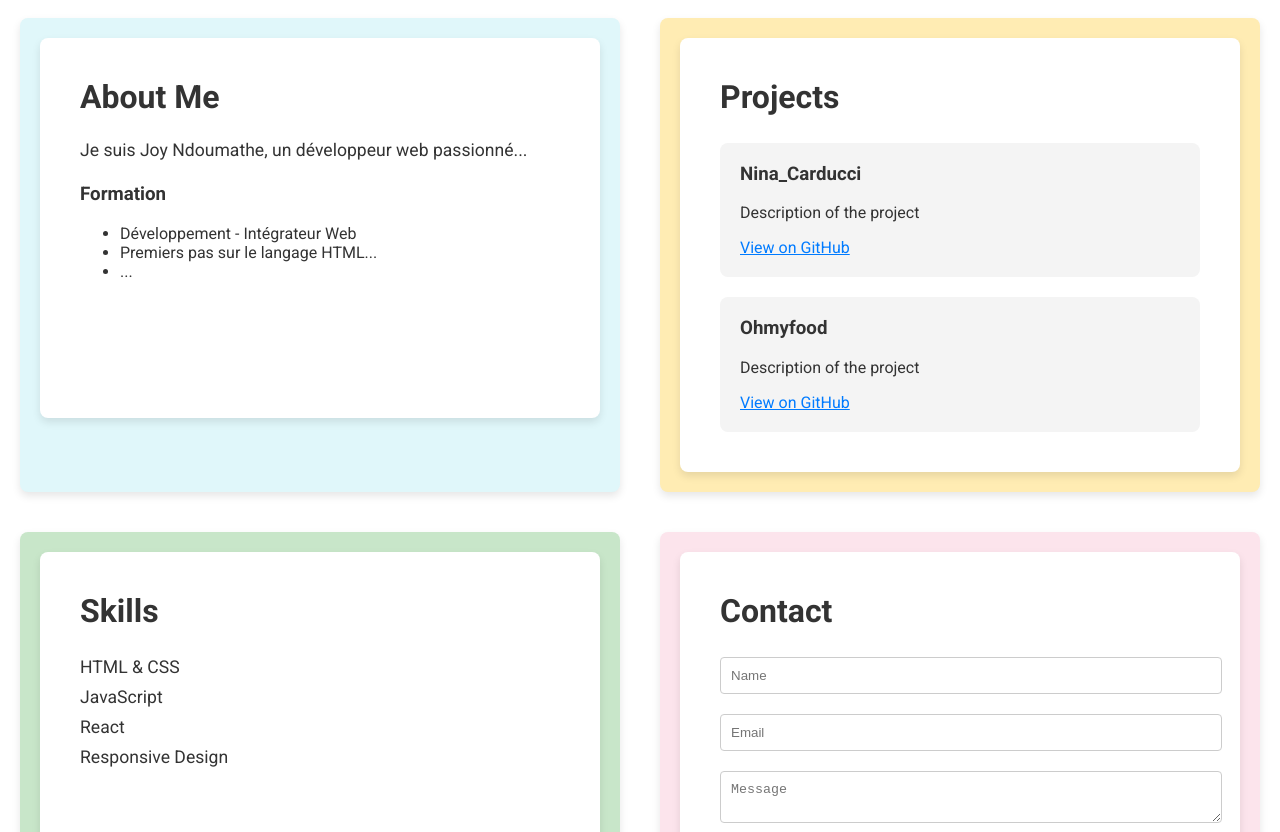
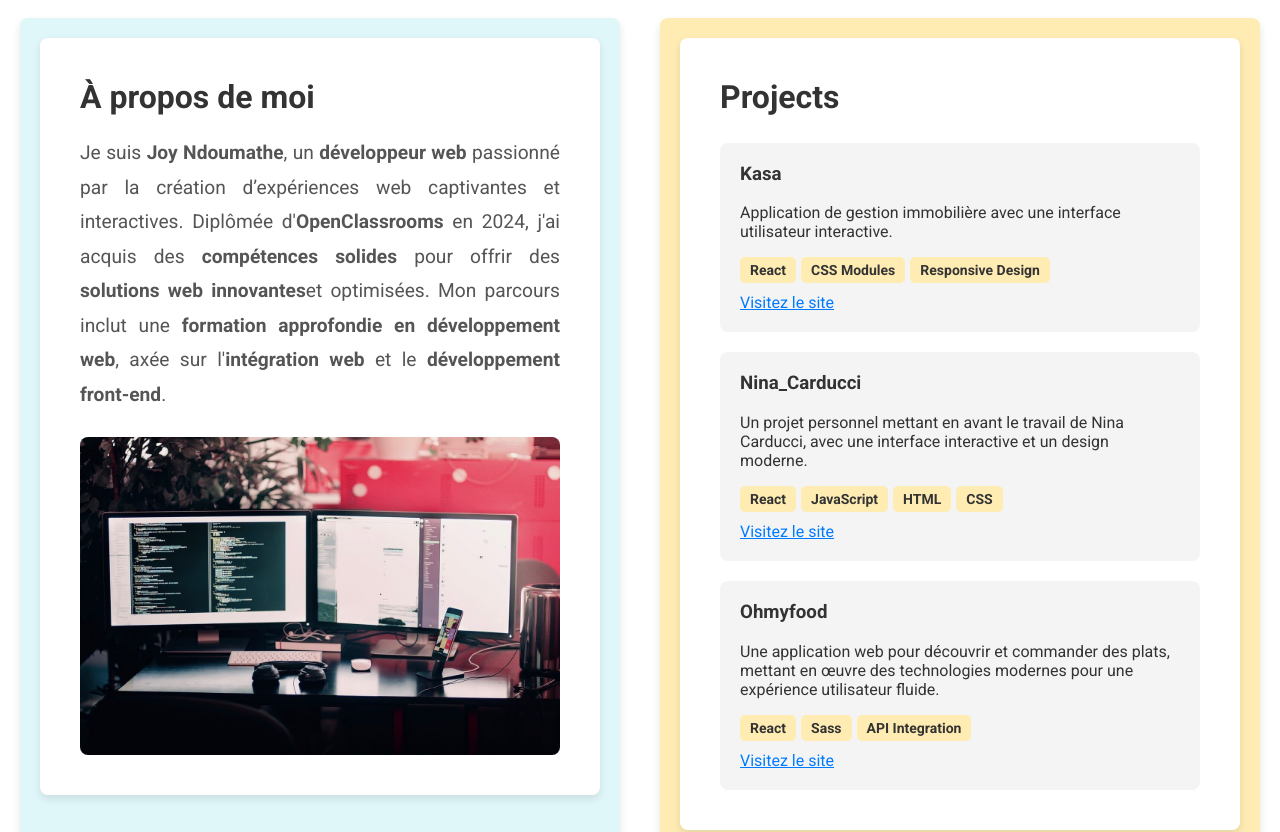
Before and after one commit to NJ4445/mon-portfolio, a React (Create React App) app: page / in a window 1280 px wide. Shown: the part 802-1634 px from the top of the page. Built offline with nearby package versions, Linux system fonts and the light colour scheme.

Commit message:
modif formulaire de contact

```diff
--- a/src/components/About/About.jsx
+++ b/src/components/About/About.jsx
@@ -1,17 +1,19 @@
 import React from 'react';
 import styles from './About.module.css';
+import aboutImage from '../../assets/img/about.jpg';
 
 function About() {
   return (
     <section id="about" className={styles.about}>
-      <h2>About Me</h2>
-      <p>Je suis Joy Ndoumathe, un développeur web passionné...</p>
-      <h3>Formation</h3>
-      <ul>
-        <li>Développement - Intégrateur Web</li>
-        <li>Premiers pas sur le langage HTML...</li>
-        <li>...</li>
-      </ul>
+      <h2>À propos de moi</h2>
+      <p>
+        Je suis <strong>Joy Ndoumathe</strong>, un <strong>développeur web</strong> passionné par la création
+        d’expériences web captivantes et interactives. Diplômée d'<strong>OpenClassrooms</strong> en 2024,
+        j'ai acquis des <strong>compétences solides</strong> pour offrir des <strong>solutions web innovantes</strong>
+        et optimisées. Mon parcours inclut une <strong>formation approfondie en développement web</strong>, axée sur
+        l'<strong>intégration web</strong> et le <strong>développement front-end</strong>.
+      </p>
+      <img src={aboutImage} alt="Description de l'image" className={styles.aboutImage} />
     </section>
   );
 }
--- a/src/components/About/About.module.css
+++ b/src/components/About/About.module.css
@@ -6,12 +6,26 @@
 }
 
 .about h2 {
+  font-size: 2em;
+  color: #333;
+  font-weight: bold;
   margin-bottom: 20px;
 }
 
 .about p {
-    font-size: 1.1em;
-    line-height: 1.6;
+  font-size: 1.2em;
+  line-height: 1.8;
+  color: #555;
+  margin-bottom: 24px;
+  text-align: justify;
+}
+
+.aboutImage {
+  display: block;
+  max-width: 100%;
+  height: auto;
+  margin-top: 20px;
+  border-radius: 8px;
 }
 
 @media (max-width: 768px) {
--- a/src/components/Contact/Contact.module.css
+++ b/src/components/Contact/Contact.module.css
@@ -1,3 +1,4 @@
+/* Contact.module.css */
 .contact {
   padding: 40px;
   background-color: #fff;
@@ -25,6 +26,8 @@
   padding: 10px;
   border: 1px solid #ccc;
   border-radius: 4px;
+  font-weight: bold;
+  font-style: italic;
 }
 
 .submitButton {
--- a/src/components/Projects/Projects.jsx
+++ b/src/components/Projects/Projects.jsx
@@ -3,10 +3,26 @@ import styles from './Projects.module.css';
 
 function Projects() {
   const projects = [
-    { name: "Nina_Carducci", description: "Description of the project", link: "https://github.com/NJ4445/Nina_Carducci" },
-    { name: "Ohmyfood", description: "Description of the project", link: "https://github.com/NJ4445/ohmyfood" },
-    // Ajoutez d'autres projets ici...
+    {
+      name: "Kasa",
+      description: "Application de gestion immobilière avec une interface utilisateur interactive.",
+      link: "https://brilliant-twilight-bbcb7c.netlify.app",
+      skills: ["React", "CSS Modules", "Responsive Design"]
+    },
+    {
+      name: "Nina_Carducci",
+      description: "Un projet personnel mettant en avant le travail de Nina Carducci, avec une interface interactive et un design moderne.",
+      link: "https://nj4445.github.io/Nina_Carducci/",
+      skills: ["React", "JavaScript", "HTML", "CSS"]
+    },
+    {
+      name: "Ohmyfood",
+      description: "Une application web pour découvrir et commander des plats, mettant en œuvre des technologies modernes pour une expérience utilisateur fluide.",
+      link: "https://nj4445.github.io/ohmyfood/",
+      skills: ["React", "Sass", "API Integration"]
+    },
   ];
+
 
   return (
     <section id="projects" className={styles.projects}>
@@ -16,7 +32,12 @@ function Projects() {
         <div key={index} className={styles.projectItem}>
           <h3>{project.name}</h3>
           <p>{project.description}</p>
-            <a href={project.link} target="_blank" rel="noopener noreferrer">View on GitHub</a>
+          <ul className={styles.skillsList}>
+            {project.skills.map((skill, skillIndex) => (
+              <li key={skillIndex} className={styles.skillItem}>{skill}</li>
+            ))}
+          </ul>
+          <a href={project.link} target="_blank" rel="noopener noreferrer">Visitez le site</a>
         </div>
       ))}
     </div>
--- a/src/components/Projects/Projects.module.css
+++ b/src/components/Projects/Projects.module.css
@@ -14,6 +14,7 @@
   background-color: #f4f4f4;
   padding: 20px;
   border-radius: 8px;
+  transition: transform 0.3s ease, box-shadow 0.3s ease;
 }
 
 .projectItem h3 {
@@ -25,6 +26,28 @@
   text-decoration: underline;
 }
 
+.projectItem:hover {
+  transform: scale(1.02);
+  box-shadow: 0 6px 12px rgba(0, 0, 0, 0.2);
+}
+
+.skillsList {
+  list-style-type: none;
+  padding: 0;
+  margin: 10px 0;
+}
+
+.skillItem {
+  background-color: #ffecb3;
+  padding: 5px 10px;
+  border-radius: 5px;
+  display: inline-block;
+  margin-right: 5px;
+  font-size: 14px;
+  font-weight: bold;
+}
+
+
 @media (max-width: 768px) {
   .projects {
       padding: 20px;
--- a/src/components/Skills/Skills.jsx
+++ b/src/components/Skills/Skills.jsx
@@ -6,10 +6,10 @@ function Skills() {
     <section id="skills" className={styles.skills}>
       <h2>Skills</h2>
       <ul>
-        <li>HTML & CSS</li>
-        <li>JavaScript</li>
-        <li>React</li>
-        <li>Responsive Design</li>
+        <li className={styles.htmlCss}>HTML & CSS</li>
+        <li className={styles.javaScript}>JavaScript</li>
+        <li className={styles.react}>React</li>
+        <li className={styles.responsiveDesign}>Responsive Design</li>
         {/* Ajoutez d'autres compétences ici... */}
       </ul>
     </section>
--- a/src/components/Skills/Skills.module.css
+++ b/src/components/Skills/Skills.module.css
@@ -13,8 +13,31 @@
 .skills li {
   margin-bottom: 10px;
   font-size: 1.1em;
+  padding: 10px;
+  border-radius: 4px;
+  color: #fff; /* Couleur du texte en blanc pour le contraste */
 }
 
+/* Styles spécifiques pour chaque compétence */
+.htmlCss {
+  background-color: #E44D26; /* Rouge pour HTML & CSS */
+}
+
+.javaScript {
+  background-color: #F7DF1E; /* Jaune pour JavaScript */
+  color: #000; /* Texte noir pour un meilleur contraste */
+}
+
+.react {
+  background-color: #61DAFB; /* Bleu clair pour React */
+  color: #000; /* Texte noir pour un meilleur contraste */
+}
+
+.responsiveDesign {
+  background-color: #4CAF50; /* Vert pour Responsive Design */
+}
+
+/* Media query pour ajuster le padding et la taille de la police sur les petits écrans */
 @media (max-width: 768px) {
   .skills {
       padding: 20px;
```
Lines whose indentation alone changed are shown as unchanged.
